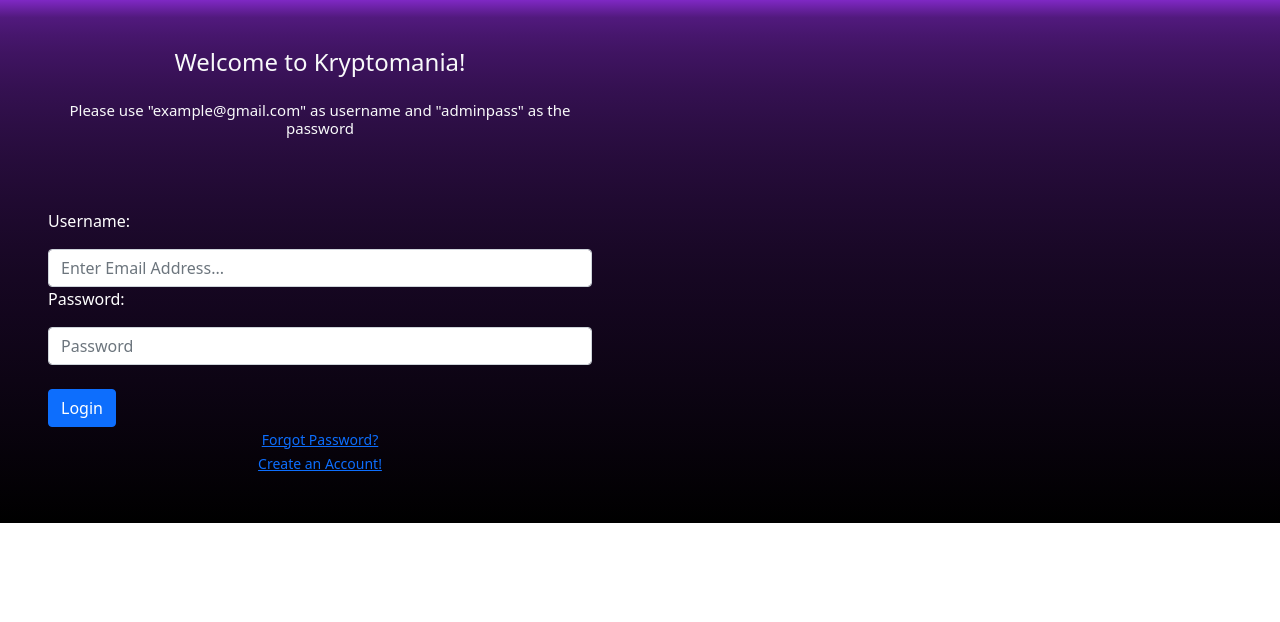
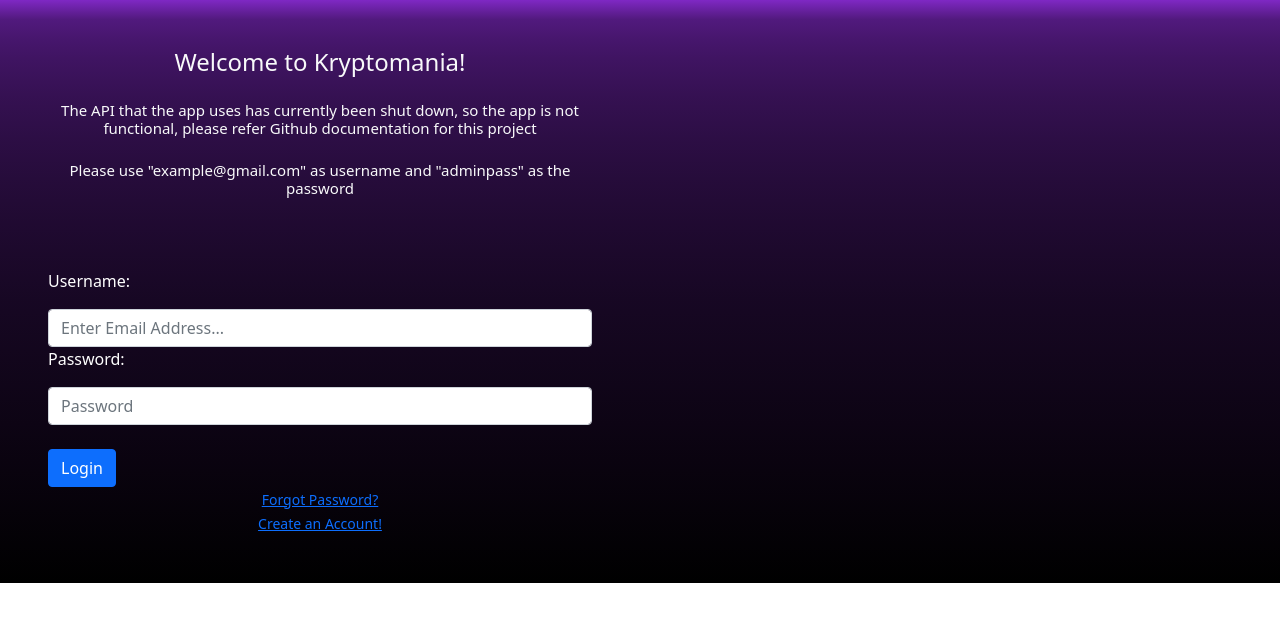
Before and after one commit to vasupradharamac/Kryptomania, a React (Create React App) app: page / in a window 1280 px wide. Shown: the top 622 px of the page. Built offline with nearby package versions, Linux system fonts and the light colour scheme.

Commit message:
Update LoginComponent.js

```diff
--- a/src/LoginComponent.js
+++ b/src/LoginComponent.js
@@ -32,6 +32,7 @@ function LoginComp(){
             <h4 className="text-light mb-4" style={{color:'white'}}>Welcome to Kryptomania!</h4>
         </div>
         <div className="text-center" style={{color:'white'}}>
+            <h1 className="text-light mb-4" style={{color:'white', "fontSize": "15px"}}>The API that the app uses has currently been shut down, so the app is not functional, please refer Github documentation for this project</h1>
             <h4 className="text-light mb-4" style={{color:'white', "fontSize": "15px"}}>Please use "example@gmail.com" as username and "adminpass" as the password</h4>
             <br/> <br/>
         </div>
```
